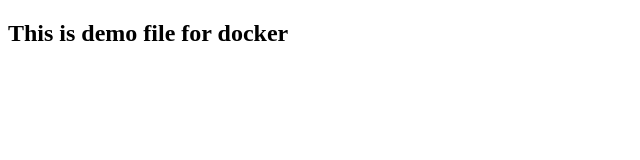
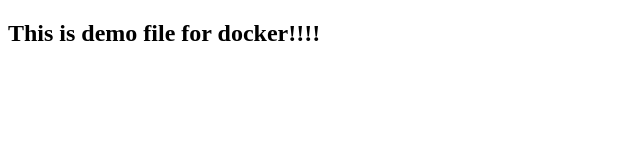
Before and after one commit to kinzaayaz/docker-demo, a plain HTML site: page project/index.html in a window 1280 px wide. Shown: the full height of the page, 0-640 px from the left. Drawn offline with Linux system fonts and the light colour scheme.

Commit message:
modified dockerfile and index.html

```diff
--- a/project/index.html
+++ b/project/index.html
@@ -6,6 +6,6 @@
     <title>Document</title>
 </head>
 <body>
-    <h2>This is demo file for docker</h2>
+    <h2>This is demo file for docker!!!!</h2>
 </body>
 </html>
```
Also changed, not shown: 1 other file.
